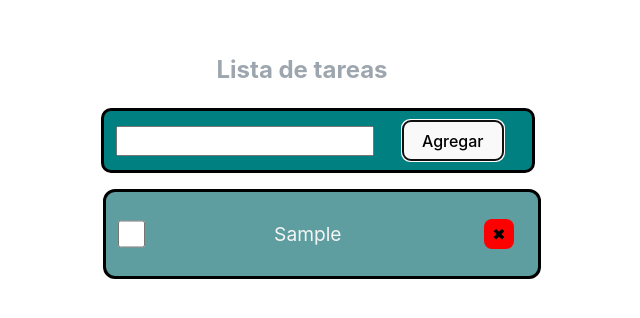
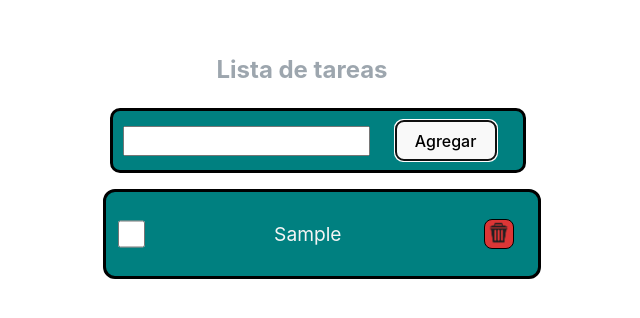
Before and after one commit to Augus90/React-Todo-list, a React (Vite) app in the folder Ejercicio03/: page / in a window 1280 px wide. Both pictures are taken after typing "Sample" into the empty fields and a click on the button "Agregar". Shown: the top 318 px of the page, without its empty margins (338-978 px from the left). Built offline with nearby package versions, Linux system fonts and the light colour scheme.

Commit message:
Editando el estilo

```diff
--- a/Ejercicio03/src/App.css
+++ b/Ejercicio03/src/App.css
@@ -40,10 +40,3 @@
 .read-the-docs {
   color: #888;
 }
-
-.btnDelete{
-  background-color: red;
-  height: 30px;
-  width: 30px;
-  padding: 0px;
-}
--- a/Ejercicio03/src/Components/inputDescription.css
+++ b/Ejercicio03/src/Components/inputDescription.css
@@ -10,6 +10,7 @@
 }
 
 .formDetalle input{
+
     width: 60%;
     height: 1.5rem;
     align-self: center;
--- a/Ejercicio03/src/Components/itemLista.css
+++ b/Ejercicio03/src/Components/itemLista.css
@@ -1,7 +1,7 @@
 li{
-    margin: 10px;
+    margin: 1px;
     padding: 8px;
-    background-color: cadetblue;
+    background-color: teal;
     border: 3px solid black;
     border-radius: 12px;
     box-shadow: 10px;
@@ -25,3 +25,16 @@ li input:checked + p{
 p{
     font-size: larger;
 }
+
+.btnDelete{
+    background-color: #e43333f6;
+    border: 1px solid black;
+    height: 30px;
+    width: 30px;
+    align-self: center;
+    padding: 0px;
+}
+
+.trashCan{
+    height: 25px;
+}
--- a/Ejercicio03/src/Components/itemLista.jsx
+++ b/Ejercicio03/src/Components/itemLista.jsx
@@ -1,4 +1,5 @@
 import './itemLista.css'
+import can from '../assets/trash-can.webp'
 
 export default function ItemLista({tarea, completarTarea, borrarTarea}){
 
@@ -12,7 +13,7 @@ export default function ItemLista({tarea, completarTarea, borrarTarea}){
                 onClick={e => completarTarea(tarea, e.target.checked)}
                 />
             <p>{tarea.description}</p>
-            <button className="btnDelete" type='button' onClick={() => borrarTarea(tarea)}>✖</button>
+            <button className="btnDelete" type='button' onClick={() => borrarTarea(tarea)}><img src={can} className='trashCan' alt=""/></button>
         </li>
     )
 }
```
Also changed, not shown: Ejercicio03/src/assets/trash-can.webp (added).
